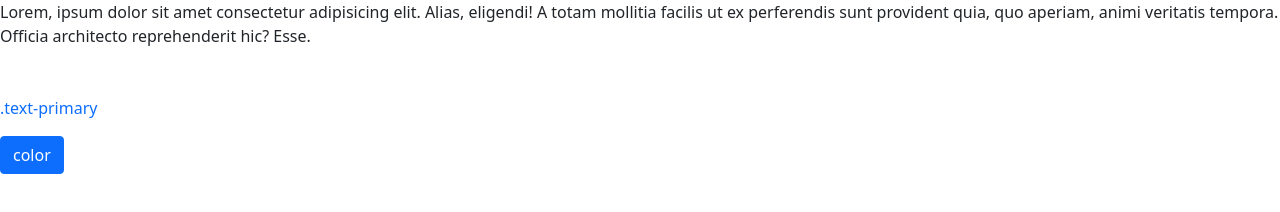
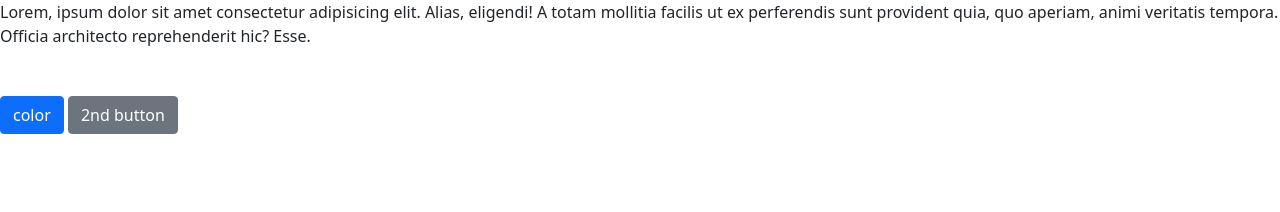
Before and after one commit to tanjirul707/bootstrap-practice, a plain HTML site: page index.html in a window 1280 px wide. Drawn offline with Linux system fonts and the light colour scheme.

Commit message:
Add a button

```diff
--- a/index.html
+++ b/index.html
@@ -21,10 +21,11 @@ Lorem, ipsum dolor sit amet consectetur adipisicing elit. Alias, eligendi! A tot
 
 
 
-    <p class="text-primary">.text-primary</p>
+    <!-- <p class="text-primary">.text-primary</p> -->
 
     <button class="btn btn-primary" > color</button>
 
+    <button class="btn btn-secondary" > 2nd button</button>
 
 
 
```
